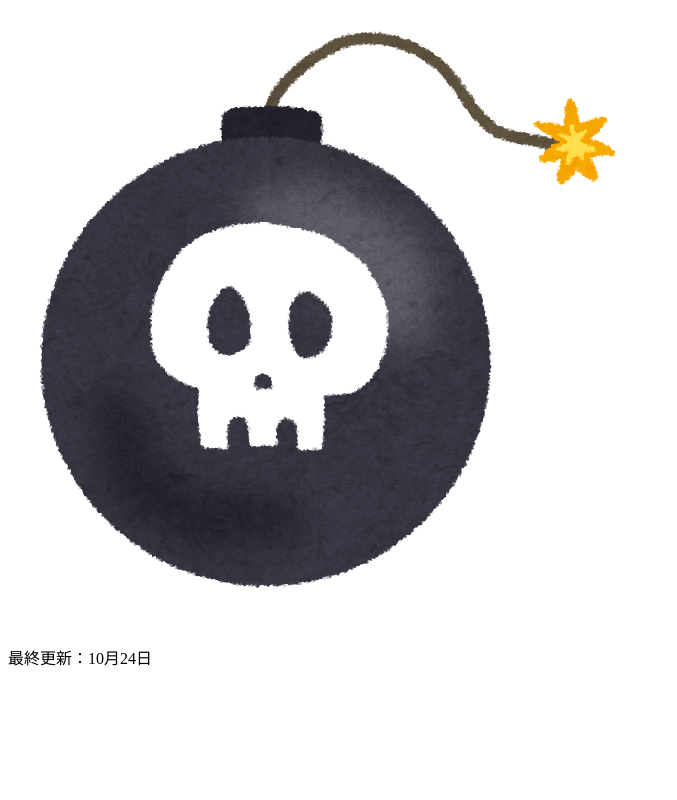
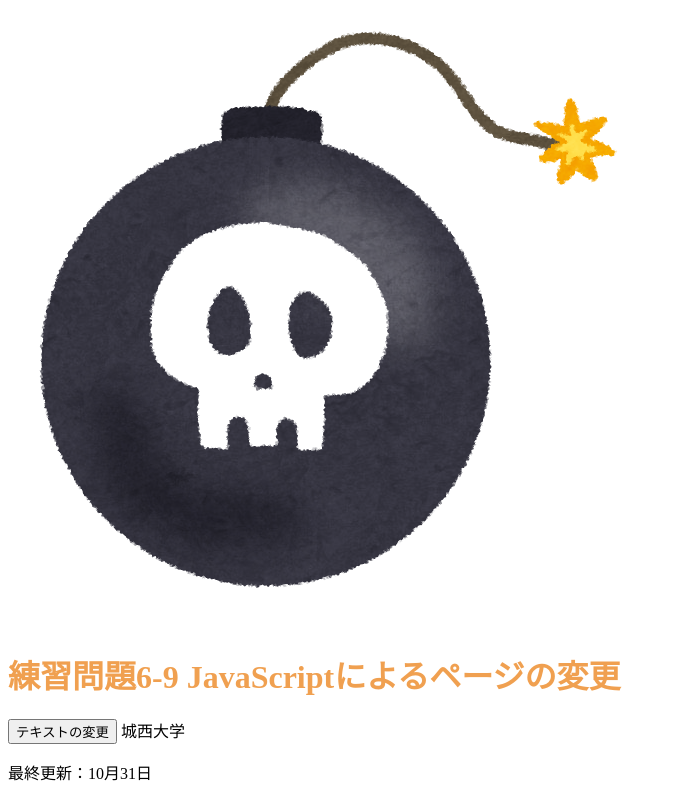
Before and after one commit to kawakaze0815/web-autume, a plain HTML site: page index.html in a window 1280 px wide. Shown: the part 2182-2982 px from the top of the page, without its empty margins (0-677 px from the left). Before the commit the page ends 2867 px from the top, so only its background shows below. Drawn offline with Linux system fonts and the light colour scheme.

Commit message:
Update index.html

```diff
--- a/index.html
+++ b/index.html
@@ -10,6 +10,7 @@
     <script src="ex06-6.js"></script>
     <script src="ex06-7.js"></script>
     <script src="ex06-8.js"></script>
+    <script src="ex06-9.js"></script>
 </head>
             <body>
                 <h1>練習問題2.2</h1>
@@ -132,7 +133,14 @@ onclick="alert('Hello, Shota!');">
 <img src="./image/bakudan.png" alt="オフ">
 </p>
 
-<p>最終更新：10月24日</p>
+<h1>練習問題6-9 JavaScriptによるページの変更</h1>
+<div id="txt1" >
+<input type="button" value="テキストの変更"
+onclick="txtchange1();">
+ 城西大学</div>
+
+
+<p>最終更新：10月31日</p>
 
     </body>
   </html>
```
